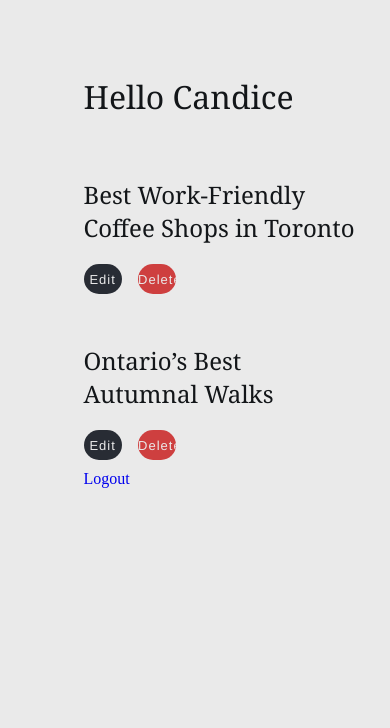
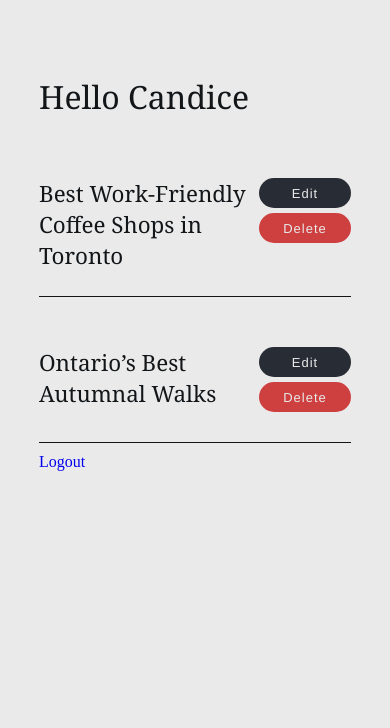
Before and after one commit to CanRaffs89/flask-blog, a Flask app: page /dashboard in a window 390 px wide. Shown: the top 728 px of the page. Run offline with Flask 2, Linux system fonts and the light colour scheme; a user stored in the database is signed in; data comes from the database, SQL or seed files in the repository; both versions use the stored data as it was after the commit; some libraries are stand-ins or nearby versions.

Commit message:
Added styling to dashboard page; fixed post order on index page

```diff
--- a/app/routes.py
+++ b/app/routes.py
@@ -7,7 +7,7 @@ from app.models import User, Post
 
 @app.route("/")
 def home():
-    all_posts = Post.query.order_by(Post.date_created).all()
+    all_posts = Post.query.order_by(Post.date_created.desc()).all()
     return render_template("index.html", posts=all_posts)
 
 @app.route("/add", methods=["GET", "POST"])
--- a/app/static/css/main.css
+++ b/app/static/css/main.css
@@ -106,7 +106,7 @@ main {
 
 @media (max-width: 1000px) {
   main {
-    margin: 50px auto;
+    margin: 50px auto 100px auto;
     width: 80%; }
     main .blog-post {
       min-height: 100px;
@@ -220,15 +220,20 @@ main {
     display: flex;
     flex-direction: column;
     margin: 10px auto; }
-    .dashboard-main .dashboard-posts h1 {
-      margin-top: 50px; }
-    .dashboard-main .dashboard-posts .dashboard-buttons {
-      display: flex; }
-      .dashboard-main .dashboard-posts .dashboard-buttons form {
+    .dashboard-main .dashboard-posts .dashboard-post {
+      display: flex;
+      margin-top: 50px;
+      border-bottom: 1px #131619 solid;
+      padding-bottom: 25px; }
+      .dashboard-main .dashboard-posts .dashboard-post h1 {
+        width: 70%; }
+      .dashboard-main .dashboard-posts .dashboard-post .dashboard-buttons {
+        display: flex;
+        width: 30%; }
+        .dashboard-main .dashboard-posts .dashboard-post .dashboard-buttons form {
           height: auto;
-        width: 20%; }
-      .dashboard-main .dashboard-posts .dashboard-buttons #edit, .dashboard-main .dashboard-posts .dashboard-buttons #delete {
-        margin: 20px auto 0 auto;
+          width: 50%; }
+        .dashboard-main .dashboard-posts .dashboard-post .dashboard-buttons #edit, .dashboard-main .dashboard-posts .dashboard-post .dashboard-buttons #delete {
           width: 70%;
           height: 30px;
           border: none;
@@ -237,7 +242,22 @@ main {
           text-decoration: none;
           border-radius: 15px;
           cursor: pointer; }
-      .dashboard-main .dashboard-posts .dashboard-buttons #delete {
+        .dashboard-main .dashboard-posts .dashboard-post .dashboard-buttons #delete {
           background-color: #ca1f1fd5; }
 
+@media (max-width: 1000px) {
+  .dashboard-main {
+    padding-left: 0px;
+    width: 80%; }
+    .dashboard-main .dashboard-posts .dashboard-post h1 {
+      font-size: 1.4rem;
+      margin-right: 5px; }
+    .dashboard-main .dashboard-posts .dashboard-post .dashboard-buttons {
+      flex-direction: column; }
+      .dashboard-main .dashboard-posts .dashboard-post .dashboard-buttons form {
+        width: 100%;
+        margin-bottom: 5px; }
+      .dashboard-main .dashboard-posts .dashboard-post .dashboard-buttons #edit, .dashboard-main .dashboard-posts .dashboard-post .dashboard-buttons #delete {
+        width: 100%; } }
+
 /*# sourceMappingURL=main.css.map */
--- a/app/static/scss/_dashboard.scss
+++ b/app/static/scss/_dashboard.scss
@@ -9,20 +9,26 @@
         flex-direction: column;
         margin: 10px auto;
 
+        .dashboard-post {
+            display: flex;
+            margin-top: 50px;
+            border-bottom: 1px $dark solid;
+            padding-bottom: 25px;
+
             h1 {
-            margin-top: 50px;
+                width: 70%;
             }
 
             .dashboard-buttons {
                 display: flex;
+                width: 30%;
 
                 form {
                     height: auto;
-                width: 20%;
+                    width: 50%;
                 }
 
                 #edit, #delete {
-                margin: 20px auto 0 auto;
                     width: 70%;
                     height: 30px;
                     border: none;
@@ -39,3 +45,33 @@
             }
         }
     }
+}
+
+@media (max-width: 1000px) {
+    .dashboard-main {
+        padding-left: 0px;
+        width: 80%;
+
+        .dashboard-posts {
+            .dashboard-post {
+                h1 {
+                    font-size: 1.4rem;
+                    margin-right: 5px;
+                }
+
+                .dashboard-buttons {
+                    flex-direction: column;
+
+                    form {
+                        width: 100%;
+                        margin-bottom: 5px;
+                    }
+
+                    #edit, #delete {
+                        width: 100%;
+                    }
+                }
+            }
+        }
+    }
+}
--- a/app/static/scss/_main-blog.scss
+++ b/app/static/scss/_main-blog.scss
@@ -42,7 +42,7 @@ main {
 
 @media (max-width: 1000px) {
     main {
-        margin: 50px auto;
+        margin: 50px auto 100px auto;
         width: 80%;
 
         .blog-post {
--- a/app/templates/dashboard.html
+++ b/app/templates/dashboard.html
@@ -5,8 +5,9 @@
 <div class="container">
     <div class="dashboard-main">
         <h1>Hello {{ current_user.username }}</h1>
-        <section class="dashboard-posts">
+        <div class="dashboard-posts">
             {% for post in posts %}
+            <section class="dashboard-post">
                 <h1>{{ post.title }}</h1>
                 <div class="dashboard-buttons">
                     <form action="{{ url_for('edit_post', post_id=post.id) }}" method="GET">
@@ -16,9 +17,9 @@
                         <input id="delete" name="submit" type="submit" value="Delete">
                     </form>
                 </div>
+            </section>
             {% endfor %}
-        </section>
-
+        </div>
         <a href="{{url_for('logout')}}">Logout</a>
     </div>
 </div>
```
Also changed, not shown: app/blog.db, 1 other file. Lines whose indentation alone changed are shown as unchanged.
